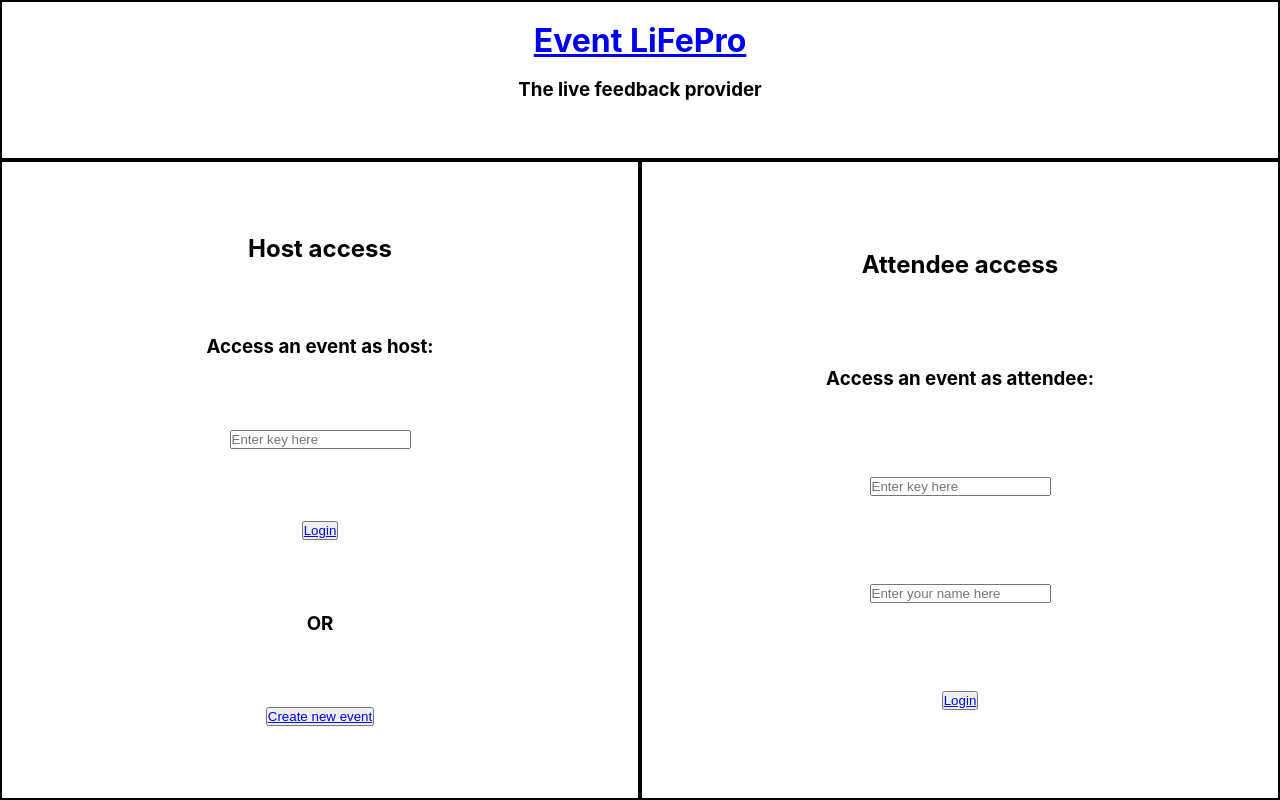
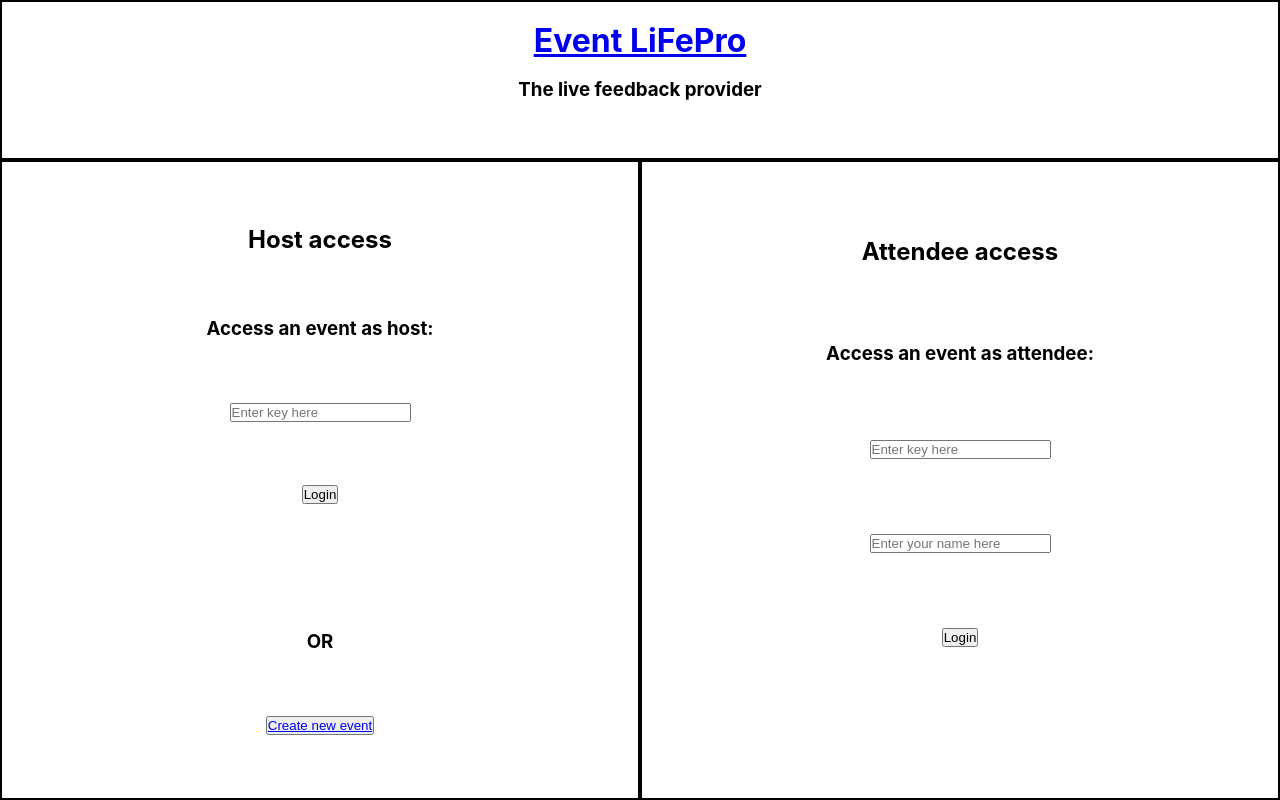
Before and after one commit to Anya-gh/cs261, a React (Create React App) app in the folder event-lifepro/: page / in a window 1280 px wide. Built offline with nearby package versions, Linux system fonts and the light colour scheme.

Commit message:
Added functionality to home
Home now redirects the user correctly. Also removed TemplateEditor from App.js entirely, as the module was removed but not from App.js.

```diff
--- a/event-lifepro/src/App.js
+++ b/event-lifepro/src/App.js
@@ -2,7 +2,6 @@ import React, {useState} from "react";
 import './App.css';
 import Home from './Home';
 import EventCreate from './EventCreate';
-import TemplateEditor from './TemplateEditor';
 import Feedback from './Feedback';
 import Review from './Review';
 import {Route, Link, Switch} from 'react-router-dom';
@@ -18,7 +17,6 @@ function App(){
         <Route exact path="/EventCreate" component={EventCreate}/>
         <Route exact path="/Review/:id" component={Review}/>
         <Route exact path="/Feedback/:id/:name" component={Feedback}/>
-        <Route exact path="/TemplateEditor" component={TemplateEditor}/>
       </Switch>
     </div>
   );
--- a/event-lifepro/src/Home.js
+++ b/event-lifepro/src/Home.js
@@ -1,5 +1,5 @@
-import React, {useState} from "react";
-import {Link} from 'react-router-dom';
+import React, {useEffect, useState} from "react";
+import {Link, useHistory} from 'react-router-dom';
 
 import Head from "./Head";
 
@@ -7,6 +7,27 @@ function Home(){
 
   const [attKey, setAttKey] = useState("");
   const [hostKey, setHostKey] = useState("");
+  const [validHost, setValidHost] = useState(true);
+  const [validAtt, setValidAtt] = useState(true);
+  const [name, setName] = useState("");
+  const history = useHistory();
+
+  const checkValid = (key, type) => {
+    console.log(key)
+    var initial = key.substring(0, 1);
+    if ((initial == "h") && (type == "host")) {
+      history.push(`/Review/${hostKey}`)
+    }
+    else if ((initial != "h") && (type == "host")) {
+      setValidHost(false);
+    }
+    else if ((initial == "a") && (type == "att") && (name != "")) {
+      history.push(`/Feedback/${attKey}/${name}`)
+    }
+    else if (((initial != "a") || (name == "")) && (type == "att")) {
+      setValidAtt(false);
+    }
+  }
 
   const updateAttKey = e => {
     setAttKey(e.target.value);
@@ -15,6 +36,10 @@ function Home(){
   const updateHostKey = e => {
     setHostKey(e.target.value);
   };
+
+  const updateName = e => {
+    setName(e.target.value);
+  }
 
   return(
     //JSX aka HTML Code
@@ -30,9 +55,11 @@ function Home(){
         <h2>Host access</h2>
         <h3>Access an event as host:</h3>
         <input onChange={updateHostKey} type="text" placeholder="Enter key here" data-testid="HostKeyInput"></input>
-        <button>
-          <Link to ={`/Review/${hostKey}`} data-testid="HostLogin">Login</Link>
+        <button onClick={() => checkValid(hostKey, "host")}>
+          {/*valid ? <Link to ={`/Review/${hostKey}`} data-testid="HostLogin">Login</Link> : <div>Login</div>*/}
+          Login
         </button>
+        {!validHost ? <div>Please try again.</div> : <div></div>}
         <h3>OR</h3>
         <button>
             <Link to="/EventCreate">Create new event</Link>
@@ -45,11 +72,12 @@ function Home(){
         <h2>Attendee access</h2>
         <h3>Access an event as attendee:</h3>
         <input onChange={updateAttKey} type="text" placeholder="Enter key here" data-testid="AttendeeKeyInput"></input>
-        <input type="text" placeholder="Enter your name here" data-testid="AttendeeNameInput"></input>
+        <input onChange={updateName} type="text" placeholder="Enter your name here" data-testid="AttendeeNameInput"></input>
         {/*name not being sent currently*/}
-        <button>
-          <Link to ={`/Feedback/${attKey}`} data-testid="AttendeeLogin">Login</Link>
+        <button onClick={() => checkValid(attKey, "att")}>
+          Login
         </button>
+        {!validAtt ? <div>Please try again.</div> : <div></div>}
       </div>
     </div>
   );
```
